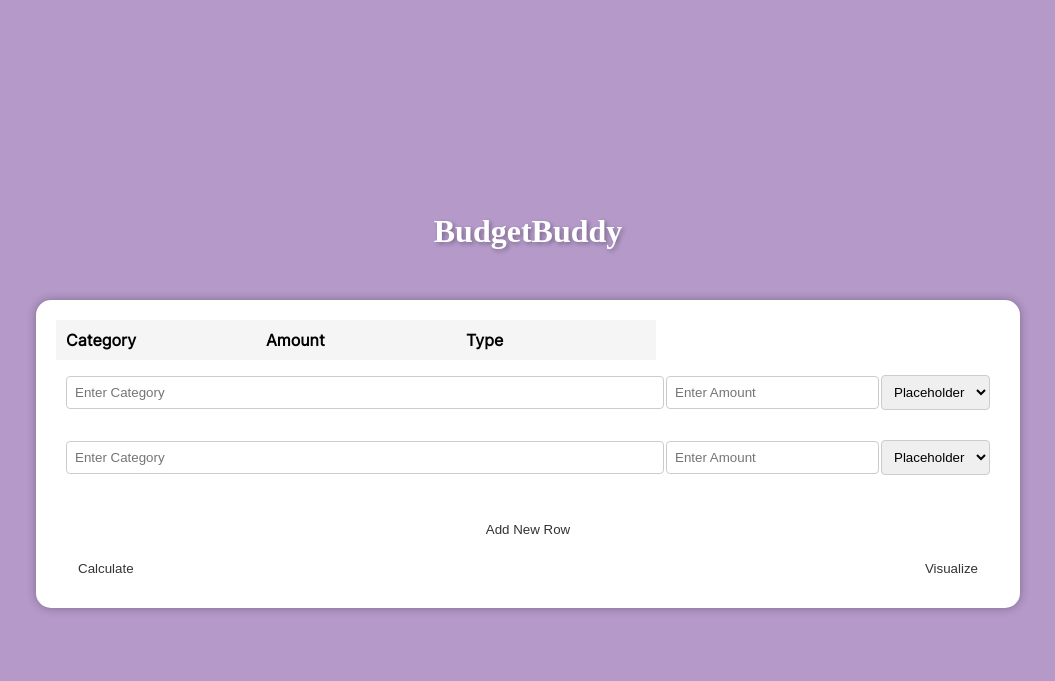
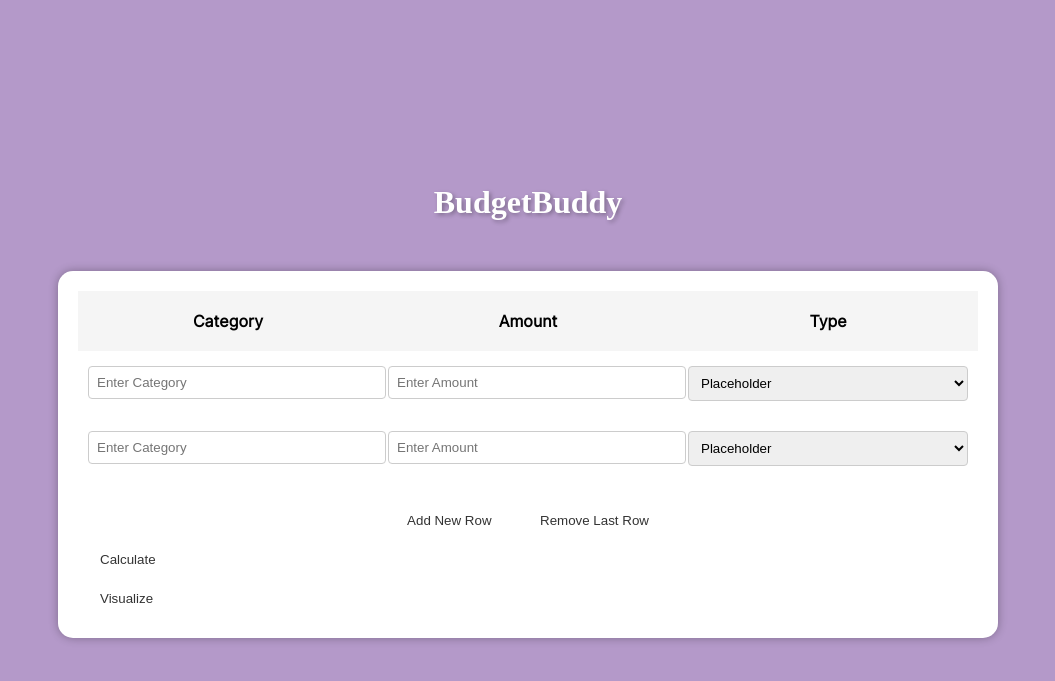
Before and after one commit to nimithejeagerist/budgetbuddy, a Flask app: page / in a window 1280 px wide. Shown: the top 681 px of the page, without its empty margins (112-1167 px from the left). Run offline with Flask 3, Linux system fonts and the light colour scheme; some web fonts are replaced.

Commit message:
damn it works

```diff
--- a/app.py
+++ b/app.py
@@ -1,3 +1,6 @@
+import matplotlib
+matplotlib.use('Agg')  # Use the Agg backend for rendering plots
+
 from flask import Flask, render_template, request, redirect, url_for
 import pandas as pd
 import os
@@ -11,7 +14,7 @@ os.makedirs("uploads", exist_ok=True)
 # Define the data structure for expenses and income
 data = {'Category': [], 'Amount': [], 'Type': []}
 
-# function to save data to the CSV
+# Function to save data to CSV
 def save_data():
     df = pd.DataFrame(data)
     df.to_csv('uploads/finance_data.csv', index=False)
@@ -28,8 +31,8 @@ def add():
 
     for category, amount, type_ in zip(categories, amounts, types):
         data['Category'].append(category)
-        data['Amount'].append(amount)
-        data['Type'].append(type)
+        data['Amount'].append(float(amount))
+        data['Type'].append(type_)
     save_data()
     return redirect(url_for('index'))
 
@@ -38,7 +41,7 @@ def visualize():
     df = pd.read_csv('uploads/finance_data.csv')
     df.groupby('Category')['Amount'].sum().plot(kind='bar')
     plt.savefig('static/expense_chart.png')
-    plt.close() # Close to free memory
+    plt.close()  # Close to free memory
     return render_template('visualize.html')
 
 if __name__ == "__main__":
--- /dev/null
+++ b/static/script.js
@@ -0,0 +1,30 @@
+document.addEventListener('DOMContentLoaded', (event) => {
+    document.getElementById('addRowButton').addEventListener('click', addRow);
+    document.getElementById('removeRowButton').addEventListener('click', removeLastRow);
+});
+
+function addRow() {
+    const tableBody = document.getElementById('transaction-table').getElementsByTagName('tbody')[0];
+    const newRow = document.createElement('tr');
+    newRow.classList.add('data-row');
+    newRow.innerHTML = `
+        <td><input type="text" name="category[]" placeholder="Enter Category" required></td>
+        <td><input type="number" name="amount[]" placeholder="Enter Amount" step="0.01" required></td>
+        <td>
+            <select name="type[]" required>
+                <option value="" disabled selected>Placeholder</option>
+                <option value="Expense">Expense</option>
+                <option value="Income">Income</option>
+            </select>
+        </td>
+    `;
+    tableBody.appendChild(newRow);
+}
+
+function removeLastRow() {
+    const tableBody = document.getElementById('transaction-table').getElementsByTagName('tbody')[0];
+    const rows = tableBody.getElementsByClassName('data-row');
+    if (rows.length > 0) {
+        tableBody.removeChild(rows[rows.length - 1]);
+    }
+}
--- a/static/styles.css
+++ b/static/styles.css
@@ -59,6 +59,7 @@ table {
 
 thead {
     background-color: #f5f5f5;
+    border-radius: 50px;
 }
 
 .header-row {
@@ -68,12 +69,35 @@ thead {
 }
 
 .header-row th {
+    display: flex;
+    justify-content: center;
+    align-items: center;
+    padding: 10px;
+    height: 40px;
+}
+
+thead {
+    background-color: #f5f5f5;
+}
+
+.header-row {
+    display: grid;
+    grid-template-columns: repeat(3, 300px);
+    text-align: center;
+}
+
+.header-row th {
     padding: 10px;
 }
 
-th, td {
+.data-row {
+    display: grid;
+    grid-template-columns: repeat(3, 300px);
+    text-align: left; /* Adjust alignment as needed */
+}
+
+.data-row td {
     padding: 10px;
-    text-align: left;
 }
 
 input[type="text"],
--- a/templates/index.html
+++ b/templates/index.html
@@ -4,6 +4,7 @@
     <meta charset="utf-8">
     <title>Finance Tracker</title>
     <link rel="stylesheet" href="/static/styles.css">
+    <script src="/static/script.js" defer></script>
 </head>
 <body>
     <div class="container">
@@ -21,7 +22,7 @@
                         </tr>
                     </thead>
                     <tbody>
-                    <tr>
+                        <tr class="data-row">
                             <td><input type="text" name="category[]" placeholder="Enter Category" required></td>
                             <td><input type="number" name="amount[]" placeholder="Enter Amount" step="0.01" required></td>
                             <td>
@@ -32,7 +33,7 @@
                                 </select>
                             </td>
                         </tr>
-                    <tr>
+                        <tr class="data-row">
                             <td><input type="text" name="category[]" placeholder="Enter Category" required></td>
                             <td><input type="number" name="amount[]" placeholder="Enter Amount" step="0.01" required></td>
                             <td>
@@ -45,16 +46,16 @@
                         </tr>
                     </tbody>
                 </table>
-            <button type="button">Add New Row</button>
+                <button type="button" id="addRowButton">Add New Row</button>
+                <button type="button" id="removeRowButton">Remove Last Row</button>
                 <div class="buttons">
                     <button type="submit">Calculate</button>
-                <form action="/visualize" method="get">
-                    <button type="submit">Visualize</button>
-                </form>
                 </div>
             </form>
+            <div class="buttons">
+                <button onclick="window.location.href='/visualize'" class="button">Visualize</button>
             </div>
-
+        </div>
     </div>
 </body>
 </html>
--- /dev/null
+++ b/uploads/finance_data.csv
@@ -0,0 +1,3 @@
+Category,Amount,Type
+Allowance,300.0,Income
+Fun,10.0,Expense
```
Also changed, not shown: templates/visualize.html (+17 -0 lines), static/app.js (deleted), static/expense_chart.png (added), 1 other file. Lines whose indentation alone changed are shown as unchanged.
